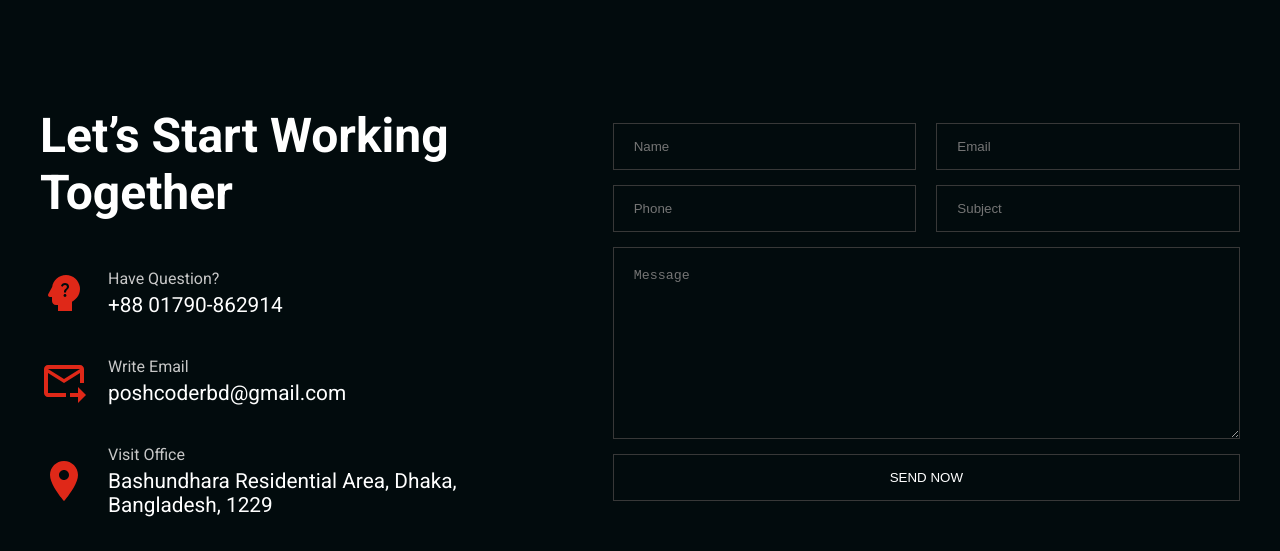
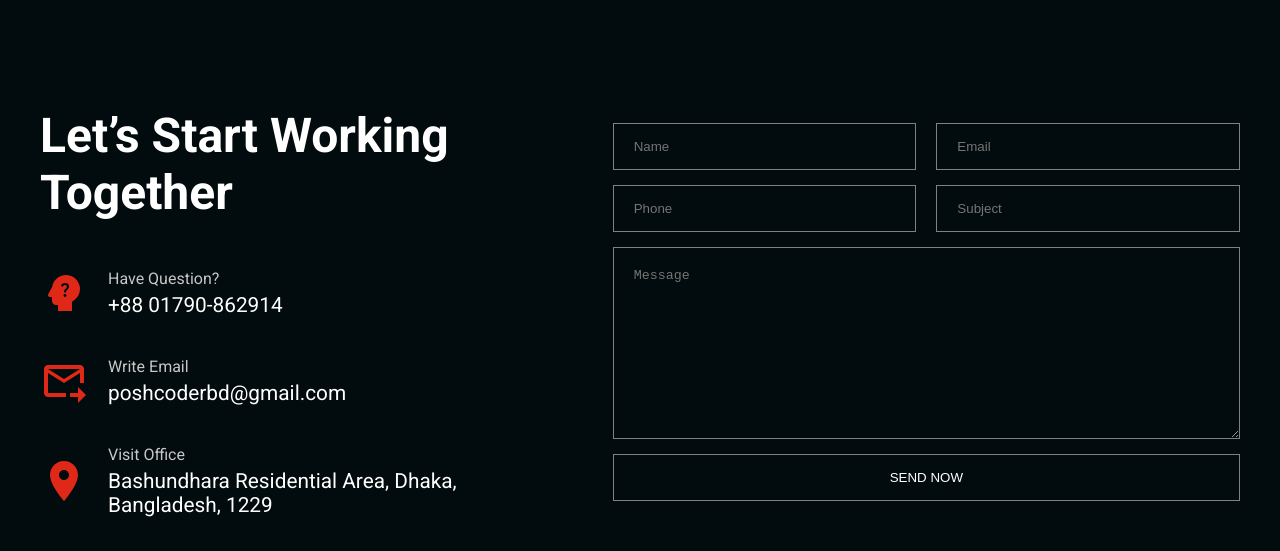
Before and after one commit to hamim2114/posh-coder-agency, a React (Vite) app: page /contact in a window 1280 px wide. Shown: the part 520-1071 px from the top of the page. Built offline with nearby package versions, Linux system fonts and the light colour scheme; a web font is replaced by a local one.

Commit message:
section complate

```diff
--- a/src/components/intro/Intro.jsx
+++ b/src/components/intro/Intro.jsx
@@ -5,6 +5,7 @@ import TwitterIcon from '@mui/icons-material/Twitter';
 import EmailIcon from '@mui/icons-material/Email';
 import PhoneIcon from '@mui/icons-material/Phone';
 import NorthEastIcon from '@mui/icons-material/NorthEast';
+import { Link } from 'react-router-dom';
 
 const Intro = () => {
   return (
@@ -17,7 +18,7 @@ const Intro = () => {
         <div className="text">
           <h1><span className='t1'>We Are</span> <br />CREATIVE BRANDING <br /><span className='t2'>AGENCY.</span> </h1>
           <div className="btn-txt">
-            <div className="readmore-btn"> <NorthEastIcon />Contact Us</div>
+            <Link to='/contact' className="readmore-btn link"> <NorthEastIcon />Contact Us</Link>
             <p>We can help you channel your potential implementing your idea. We take care of all your needs, crafting specific and targeted solutions.</p>
           </div>
         </div>
--- a/src/components/joinUs/JoinUs.jsx
+++ b/src/components/joinUs/JoinUs.jsx
@@ -1,6 +1,7 @@
 import './JoinUs.scss';
 import TrendingFlatIcon from '@mui/icons-material/TrendingFlat';
 import Marquee from 'react-fast-marquee';
+import { Link } from 'react-router-dom';
 
 const JoinUs = () => {
   return (
@@ -12,10 +13,10 @@ const JoinUs = () => {
             <p>Explore Select, Our Premimum Solution For Branding & Business.</p>
           </div>
           <div className="right">
-            <div className="contact-btn">
+            <Link to='/contact' className="contact-btn link">
               Contact Now
               <TrendingFlatIcon />
-            </div>
+            </Link>
           </div>
         </div>
       </div>
--- a/src/components/navbar/Navbar.jsx
+++ b/src/components/navbar/Navbar.jsx
@@ -25,7 +25,7 @@ const Navbar = () => {
 
   return (
     <div ref={navbarRef} className="navbar">
-      <div className="left">POSH CODER<span>.</span></div>
+      <Link to='/' className="left link">POSH CODER<span>.</span></Link>
       <div className={`middle ${nav && 'active'}`}>
         <Link to='/' style={{ color: pathname === '/' ? 'red' : '' }} onClick={() => setNav(false)} className='link'>Home</Link>
         <span>About Us</span>
--- a/src/pages/contact/Contact.scss
+++ b/src/pages/contact/Contact.scss
@@ -91,7 +91,7 @@
           gap: 20px;
         }
         input {
-          border: 1px solid $dark-gray;
+          border: 1px solid gray;
           padding: 15px 20px;
           background-color: transparent;
           width: 100%;
@@ -101,7 +101,7 @@
         textarea {
           outline: none;
           color: #fff;
-          border: 1px solid $dark-gray;
+          border: 1px solid gray;
           background-color: transparent;
           padding: 20px;
         }
@@ -109,7 +109,7 @@
       button {
         padding: 15px;
         background-color: transparent;
-        border: 1px solid $dark-gray;
+        border: 1px solid gray;
         color: #fff;
         transition: 0.5s;
         cursor: pointer;
```
